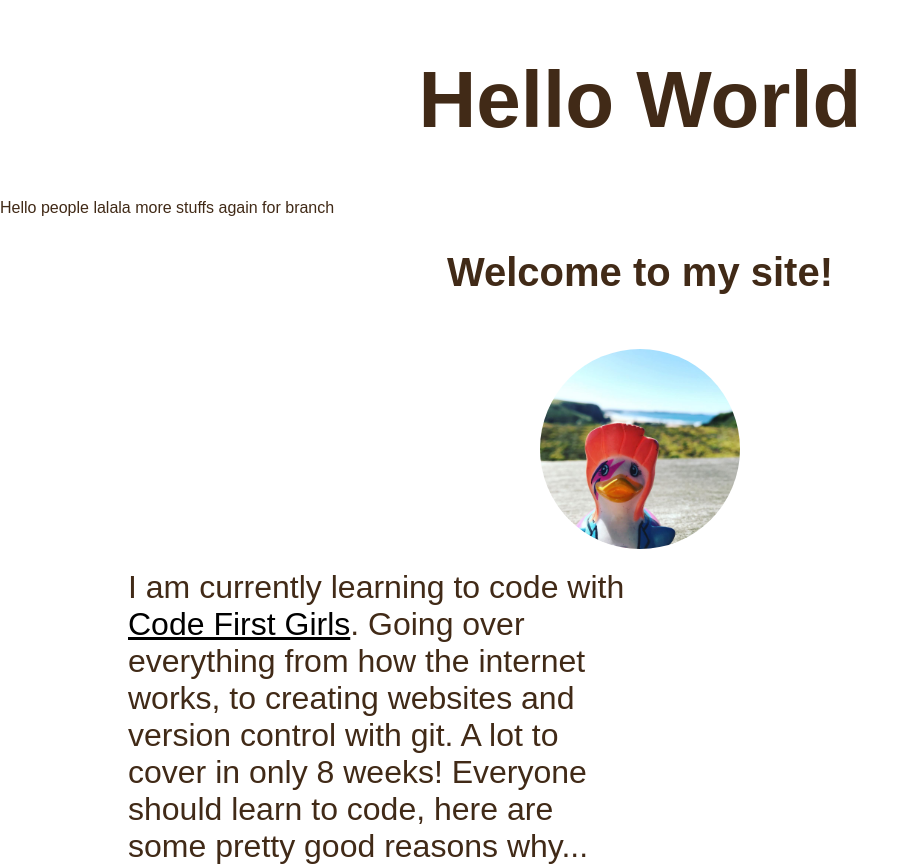
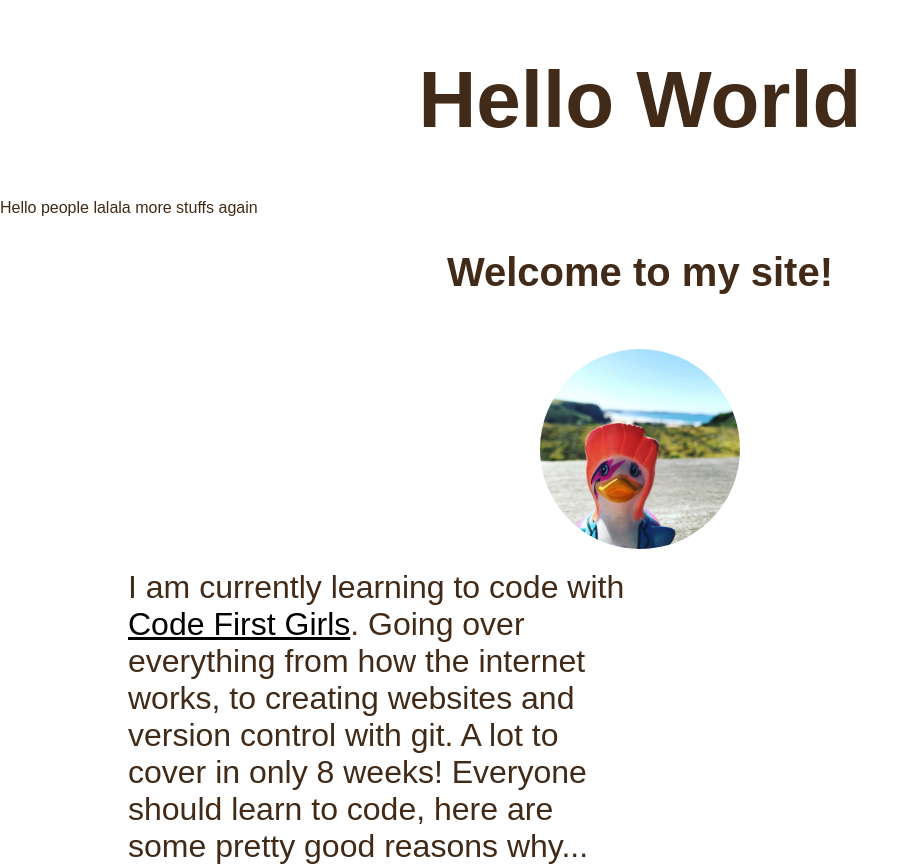
Before and after one commit to Vacilando1996/beginners-week-one-master, a plain HTML site: page index.html in a window 1280 px wide. Shown: the top 868 px of the page, without its empty margins (0-919 px from the left). Drawn offline with Linux system fonts and the light colour scheme.

Commit message:
branch
This reverts commit 45cd4a6d665b9b4fb8fdbaa2bc89967dea9fd705.

```diff
--- a/index.html
+++ b/index.html
@@ -13,7 +13,6 @@
 <h> Hello people </h1>
 <h> lalala </h1>
 <h> more stuffs again </h1>
-<h> for branch </h1>
 
 <h2>Welcome to my site!</h2>
 
```
